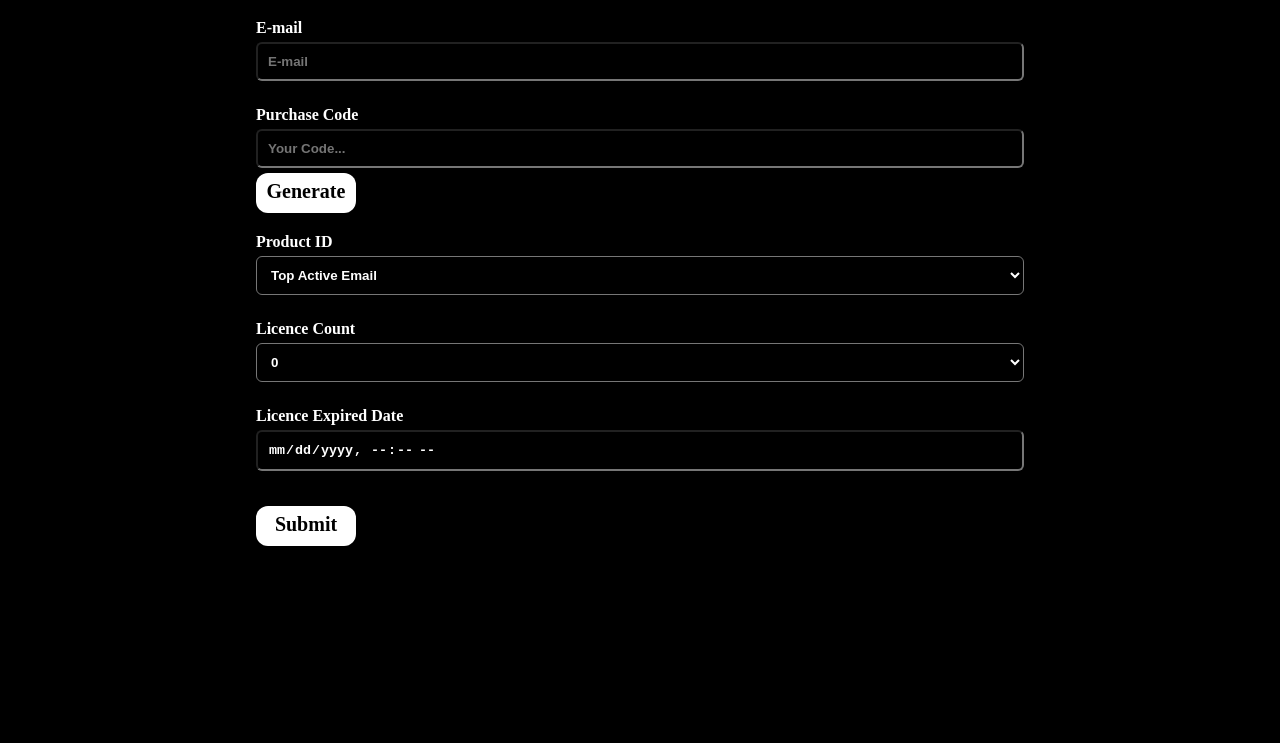
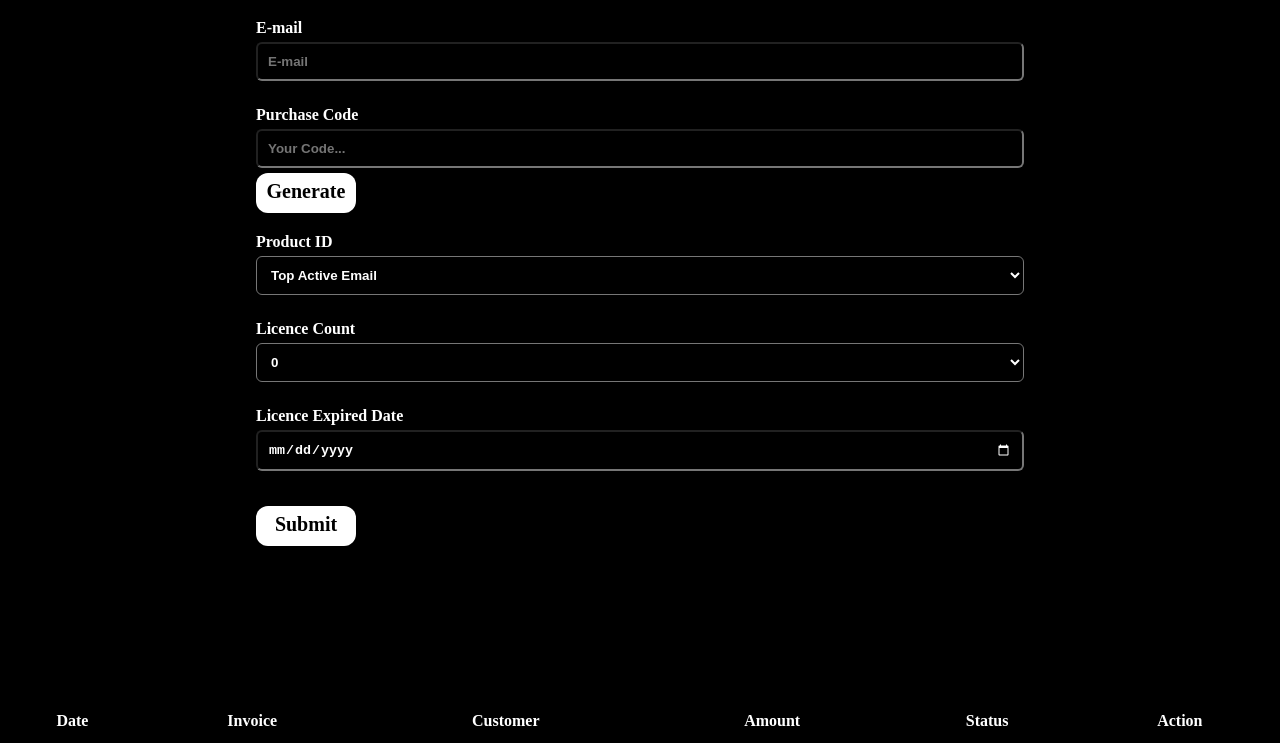
Before and after one commit to urmi-js/urmi-html, a plain HTML site: page login.html in a window 1280 px wide. Shown: the part 196-939 px from the top of the page. Before the commit the page ends 838 px from the top, so only its background shows below. Drawn offline with Linux system fonts and the light colour scheme.

Commit message:
final commit

```diff
--- a/css/TopActive.css
+++ b/css/TopActive.css
@@ -14,6 +14,7 @@ body{
 .outer-box{
     width: 100%;
     display: flex;
+
     justify-content: center;
     margin-top: 4%;
 }
@@ -87,6 +88,9 @@ button{
 label{
     font-weight: 600;
 }
+.date-picker::-webkit-calendar-picker-indicator{
+    filter: invert(1);
+}
 .btn-control{
     width: 100px;
     background-color: white;
@@ -101,3 +105,9 @@ label{
     margin-bottom: 20px;
     cursor: pointer;
 }
+
+/* table css */
+.table-data{
+    width: 100%;
+    color: white;
+}
--- a/login.html
+++ b/login.html
@@ -4,7 +4,7 @@
     <meta charset="UTF-8">
     <meta name="viewport" content="width=device-width, initial-scale=1.0">
     <title>TopActive-login</title>
-    <link rel="stylesheet" href="/css/TopActive.css">
+    <link rel="stylesheet" href="./css/TopActive.css">
 </head>
 <body>
     <div class="navbar">
@@ -48,12 +48,28 @@
                     </select>
 
                     <label for="expired-date">Licence Expired Date</label>
-                    <input type="datetime-local" class="value-control" id="expired-date" name="expired-date" placeholder="Select date" style="color: white;">
+                    <input type="date" class="date-picker value-control" id="expired-date" name="expired-date">
                     <div class="btn-control" style="margin-top: 10px;">Submit</div>
             </form>
         </div>
-
-
+    </div>
+    <div class="table-container">
+        <h2>Licences</h2>
+        <table class="table-data">
+            <tr>
+                <th>Date</th>
+                <th>Invoice</th>
+                <th>Customer</th>
+                <th>Amount</th>
+                <th>Status</th>
+                <th>Action</th>
+            </tr>
+            <tr></tr>
+            <tr></tr>
+            <tr></tr>
+            <tr></tr>
+            <tr></tr>
+        </table>
     </div>
 </body>
 </html>
```
Also changed, not shown: TopActive.html (+1 -1 lines).
